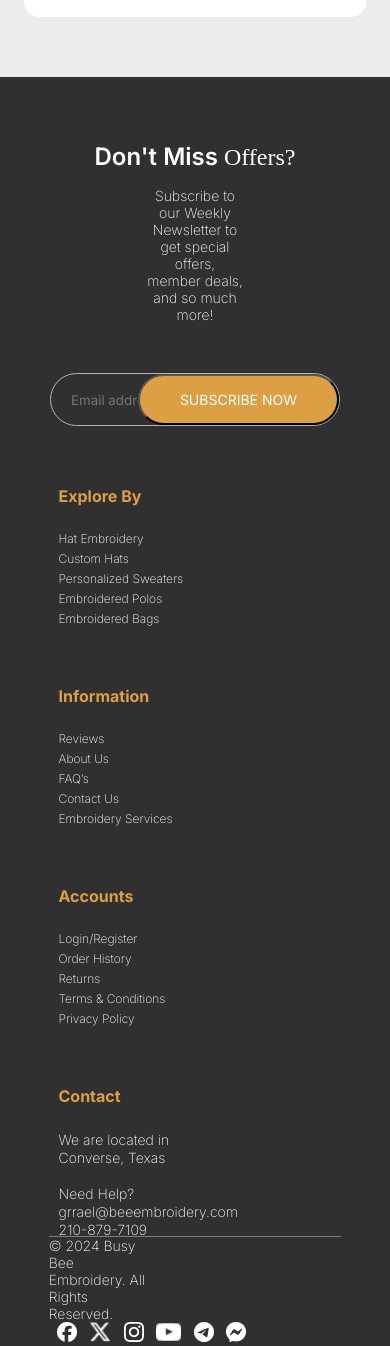
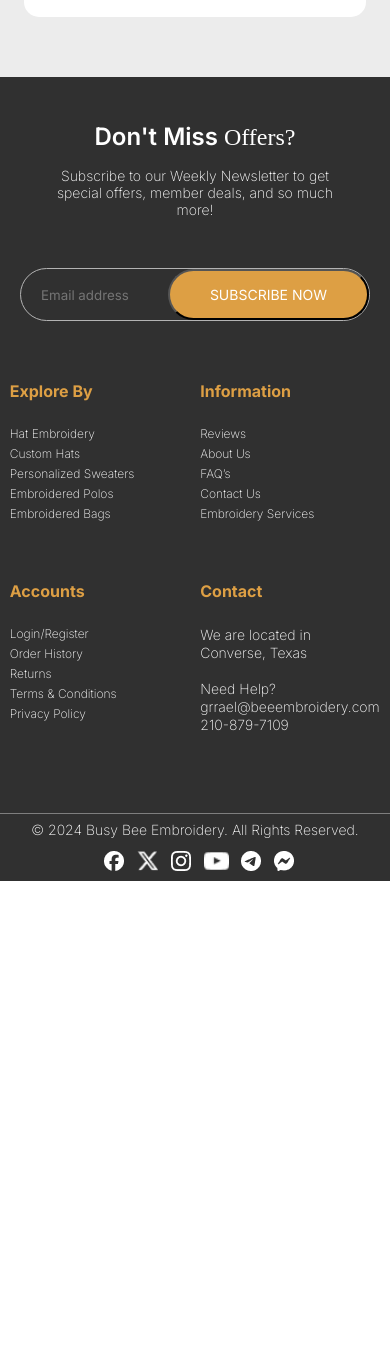
Before and after one commit to CoderAnshul/busyBee, a plain HTML site: page dashboard.html in a window 390 px wide. Shown: the part 1610-2956 px from the top of the page. After the commit the page ends 2491 px from the top, so only its background shows below. Drawn offline with nearby package versions, Linux system fonts and the light colour scheme; a web font is replaced by a local one.

Commit message:
dashboard footer change

```diff
--- a/dashboard.css
+++ b/dashboard.css
@@ -950,6 +950,50 @@ p.subtitle {
       }
 
       /* ------------------- Explore ends ----------------------- */
+      /* ------------------- Footer starts --------------- */
+
+            .footer{
+                padding: 40px 0px 100px 0px;
+            }
+            .footer-cont{
+                width: 95%;
+                p{
+                    width: 85%;
+                }
+              }
+              .sub{
+                width:350px;
+                border: 1.5px solid rgb(179, 179, 179);
+                border-radius: 30px;
+                display: flex;
+                align-items: center;
+                justify-content: space-between;
+                margin-top: 50px;
+                margin-bottom: 60px;
+                input{
+                    background: transparent;
+                    border: none;
+                    padding-left: 20px;
+                    width: 100%;
+                }
+                button{
+                    padding: 15px 40px;
+                    font-size: 14px;
+                    text-transform: uppercase;
+                    color: white;
+                    background-color: #DD9F44;
+                    border-radius: 30px;
+                    white-space:nowrap;
+                }
+              }
+              .footer-bottom{
+                width: 100%;
+                justify-content: center;
+                align-items: center;
+                p{
+                    text-align: center;
+                }
+              }
 }
 
 @media(min-width: 481px) and (max-width:768px) {
--- a/product.js
+++ b/product.js
@@ -193,7 +193,6 @@ function renderProducts(products, page) {
             prodBox.innerHTML = `
                 <a href="productDes.html">
             <div class="prod-image">
-                <a href=""><img src="images/wishlist.png" alt=""></a>
                 <img src="${product.prodImage}" alt="">
             </div>
             <div class="prod-content">
```
Also changed, not shown: purchaseOpt.css (+8 -0 lines).
